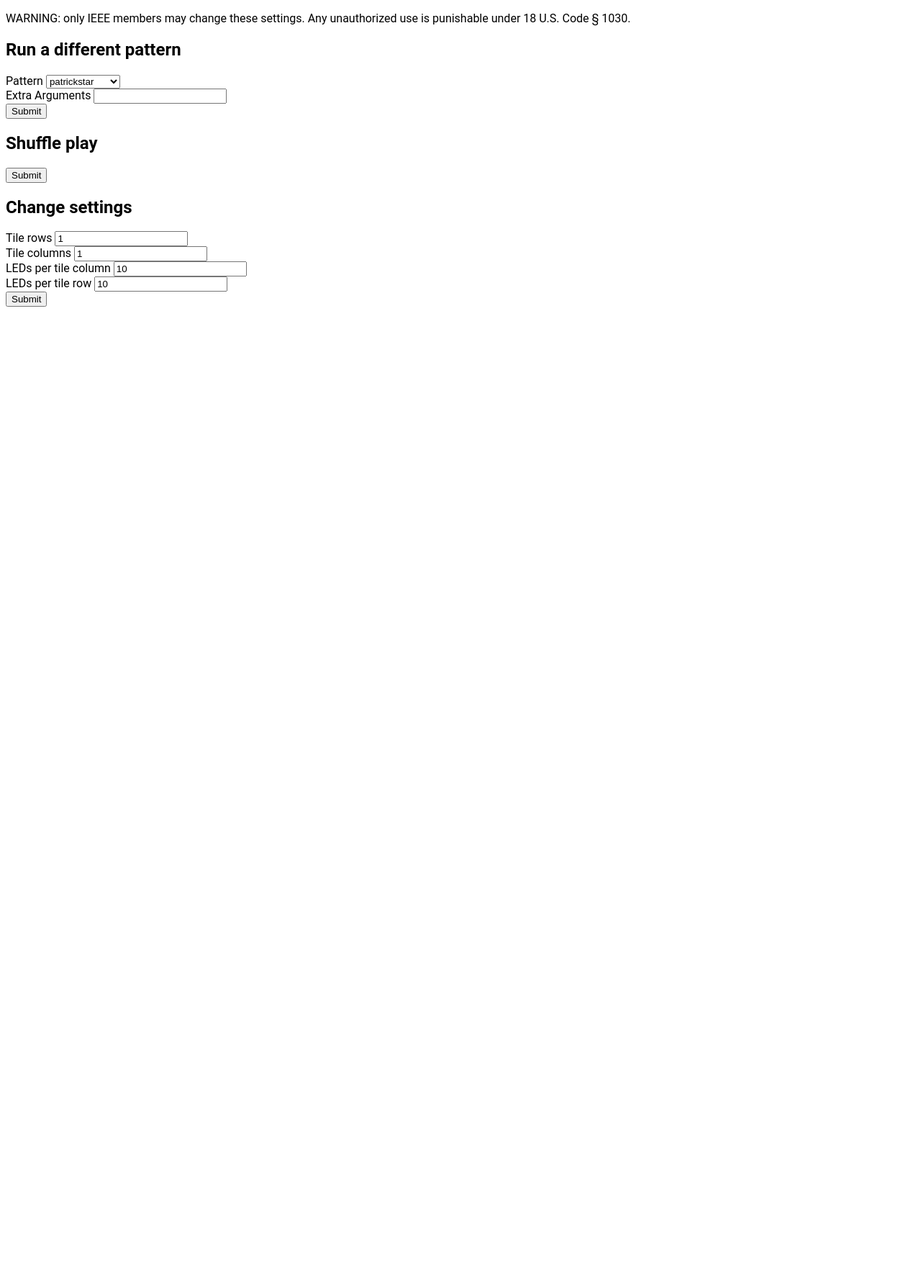
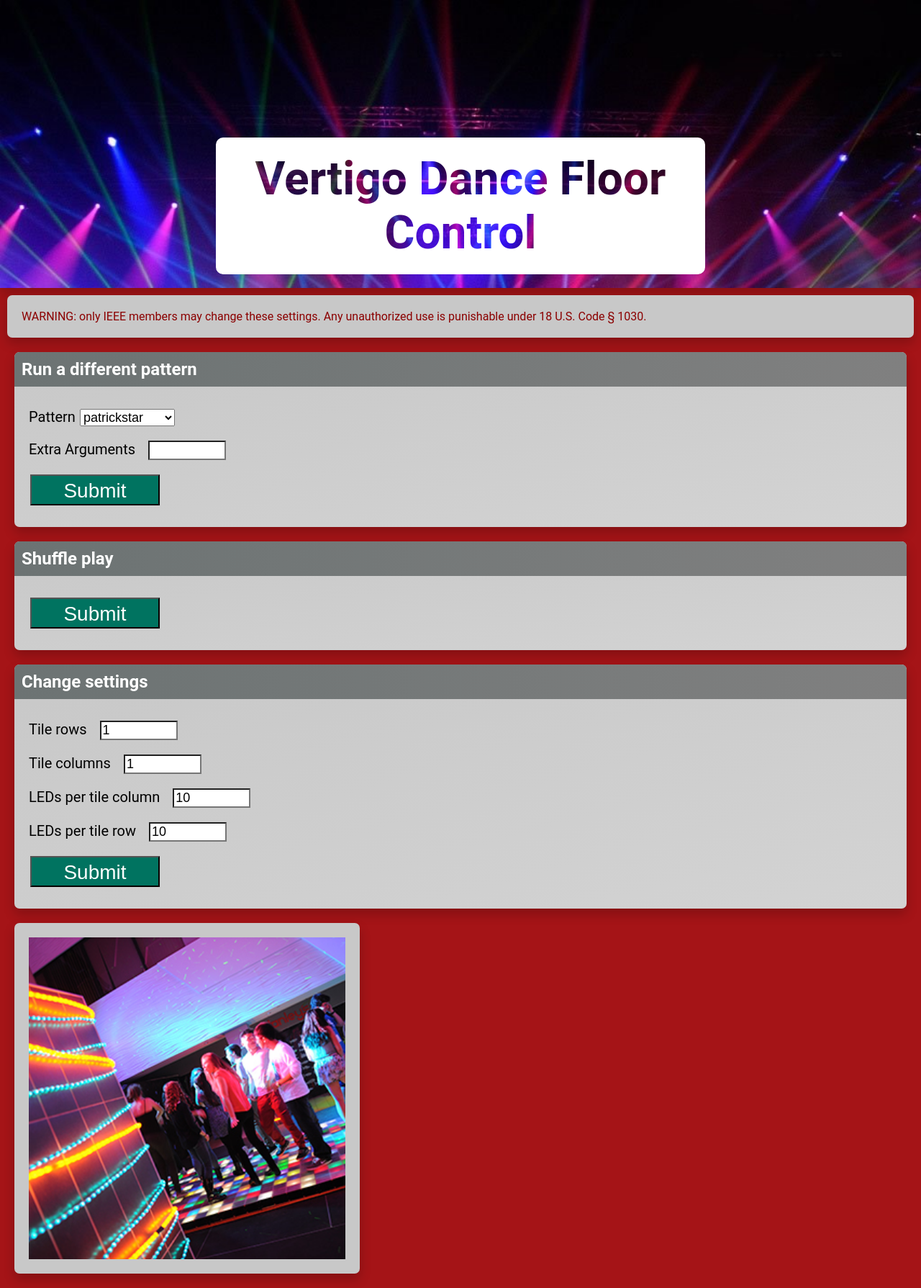
Before and after one commit to cmastudios/LEDTileControl, a Flask app: page / in a window 1280 px wide. Shown: the whole page at 72% size. Before the commit the page ends 426 px from the top, so only its background shows below. Run offline with Flask 2, Linux system fonts and the light colour scheme.

Commit message:
Make website look better

```diff
--- /dev/null
+++ b/assets/style.css
@@ -0,0 +1,105 @@
+/*Style Sheet for IEEE */
+body {
+  background-color: RGB(165,20,23);
+  margin: 0px;
+}
+
+form {
+  padding: 10px;
+}
+
+.header {
+  background-image: url("assets/club.jpg");
+  background-repeat: no-repeat;
+  background-size: cover;
+  height: 50vh;
+  align-content: center;
+  box-shadow: 0 8px 16px 0 RGBA(0, 0, 0, 0.2);
+}
+
+.header h1 {
+  font-size: 8vh;
+  background-color: white;
+  border-radius: 10px;
+  font-weight: bold;
+  margin: 0 auto; /* Center the text container */
+  padding: 20px;
+  width: 50%;
+  text-align: center; /* Center text */
+  position: absolute;
+  top: 50%; /* Position text in the middle */
+  left: 50%; /* Position text in the middle */
+  transform: translate(-50%, -110%); /* Position text in the middle */
+  mix-blend-mode: screen; /* This makes the cutout text possible */
+}
+
+p {
+  padding: 20px;
+  color: darkRed;
+  background-color: RGB(200,200,200);
+  border-radius: 7px;
+  margin: 10px;
+  box-shadow: 0 8px 16px 0 RGBA(0, 0, 0, 0.2);
+}
+
+img {
+  max-width: 55vh;
+  width: 80%;
+  display: block;
+  margin-left: auto;
+  margin-right: auto;
+  padding: 20px;
+  background-color: RGB(200,200,200);
+  border-radius: 7px;
+  margin: 20px;
+  box-shadow: 0 8px 16px 0 RGBA(0, 0, 0, 0.2);
+}
+
+section {
+  background-color: RGB(200,200,200);
+  background-image: linear-gradient(to bottom right, RGB(200,200,200), lightGray);
+  border-radius: 7px;
+  margin: 20px;
+  box-shadow: 0 8px 16px 0 RGBA(0, 0, 0, 0.2);
+}
+
+section h1 {
+  color: white;
+  background-color: RGB(108,115,115);
+  background-image: linear-gradient(to right, RGB(108,115,115), gray);
+  border-top-left-radius: 7px;
+  border-top-right-radius: 7px;
+  padding: 10px;
+}
+
+#submit{
+  background-color: RGB(0,115,96);
+  height: 43px;
+  color: white;
+  font-size: 28px;
+  padding: 5px;
+  width: 180px;
+}
+
+input {
+  background-color: white;
+  width: 100px;
+  margin-left: 12px;
+}
+
+input:focus {
+  background-color: RGB(216,210,197);
+
+}
+
+label {
+  margin-bottom: 20px;
+  padding: 10px;
+  padding-right: 2px;
+  font-size: 20px;
+}
+
+input, select {
+  margin-bottom: 20px;
+  font-size: 18px;
+}
--- a/templates/index.html
+++ b/templates/index.html
@@ -2,6 +2,7 @@
 <html lang="en">
 <head>
     <meta charset="UTF-8">
+    <link rel="stylesheet" href="assets/style.css">
     <title>Vertigo Dancefloor Control</title>
     <meta name="viewport" content="width=device-width, initial-scale=1.0">
     <style>
@@ -16,6 +17,9 @@
     </script>
 </head>
 <body>
+<div class="header">
+  <h1>Vertigo Dance Floor Control</h1>
+</div>
 <p>WARNING: only IEEE members may change these settings. Any unauthorized use is punishable under 18 U.S. Code § 1030.</p>
 <section>
     <h1>Run a different pattern</h1>
@@ -29,13 +33,13 @@
         </select><br>
         <label for="extra">Extra Arguments</label>
         <input type="text" id="extra" name="extra" value="{{ extra }}"><br>
-        <input type="submit">
+        <input type="submit" id="submit">
     </form>
 </section>
 <section>
     <h1>Shuffle play</h1>
     <form action="/save-shuffle" method="post">
-        <input type="submit">
+        <input type="submit" id="submit">
     </form>
 </section>
 <section>
@@ -49,8 +53,9 @@
         <input type="text" id="width" name="width" value="{{ width }}"><br>
         <label for="height">LEDs per tile row</label>
         <input type="text" id="height" name="height" value="{{ height }}"><br>
-        <input type="submit">
+        <input type="submit" id="submit">
     </form>
 </section>
+<img alt="dance floor" src="assets/danceFloor.jpg">
 </body>
 </html>
```
Also changed, not shown: assets/club.jpg (added), assets/danceFloor.jpg (added), assets/square.png (added), assets/wustlLogo.png (added), 1 other file.
